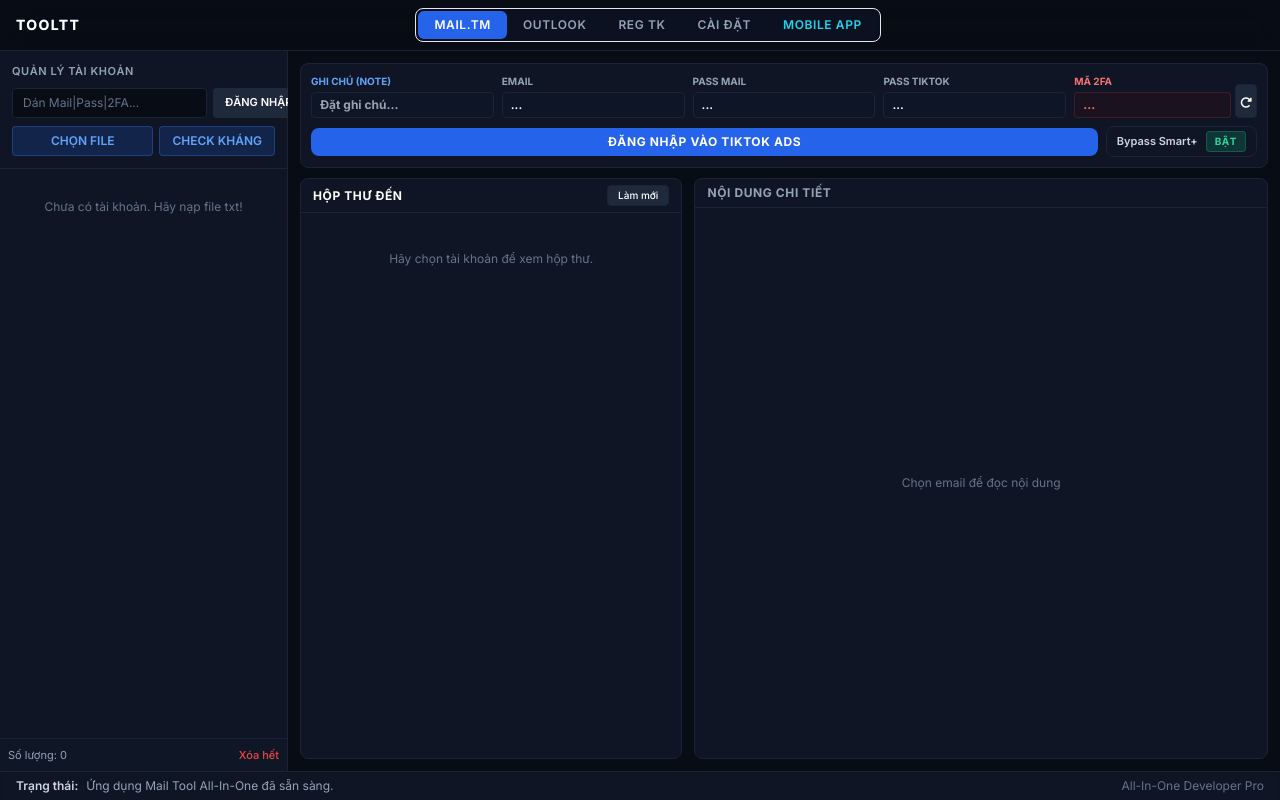
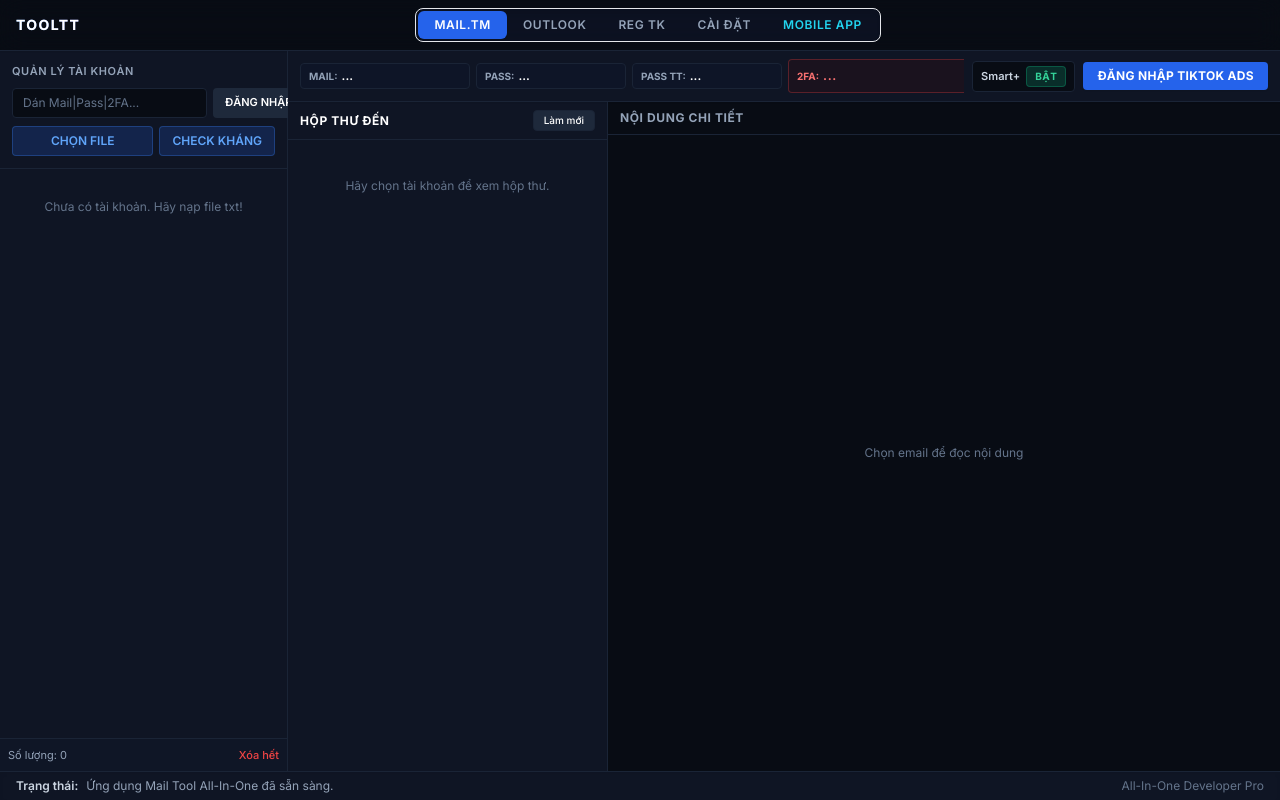
Before and after one commit to tmajh25/Tool-TT-ADS, a browser extension: page index.html in a window 1280 px wide. Drawn offline with nearby package versions, Linux system fonts and the light colour scheme.

Commit message:
Optimize layout: slim horizontal control toolbar and full-height inbox/reader workspace

```diff
--- a/index.html
+++ b/index.html
@@ -292,6 +292,21 @@
         html:not(.dark) #toast #toast-msg {
             color: #0F172A !important;
         }
+
+        /* Unified Top Control Toolbar styling */
+        .toolbar-field {
+            background-color: rgba(15, 23, 42, 0.5);
+            border: 1px solid var(--border-color);
+        }
+        html:not(.dark) .toolbar-field {
+            background-color: #FFFFFF !important;
+            border-color: #CBD5E1 !important;
+        }
+        .toolbar-field input {
+            background-color: transparent !important;
+            border: none !important;
+            box-shadow: none !important;
+        }
     </style>
     <!-- Axios CDN for API calls in frontend -->
     <script src="https://cdn.jsdelivr.net/npm/axios/dist/axios.min.js"></script>
@@ -373,62 +388,72 @@
             </aside>
 
             <!-- RIGHT PANEL: CHI TIẾT & HỘP THƯ -->
-            <section class="flex-1 flex flex-col h-full bg-cyber-bg overflow-hidden p-3">
-                <!-- KHUNG THÔNG TIN ACC (INFO BOX GỌN GÀNG) -->
-                <div class="bg-cyber-card border border-cyber-border rounded-lg p-2.5 mb-2.5 shadow-sm">
-                    <div class="grid grid-cols-5 gap-2 mb-2">
-                        <div class="relative">
-                            <label class="block text-[10px] font-bold text-blue-400 uppercase mb-0.5">Ghi chú (Note)</label>
-                            <input id="mailtm-info-note" type="text" placeholder="Đặt ghi chú..."
-                                   class="w-full text-xs font-bold bg-slate-900/50 border border-cyber-border rounded px-2 py-1 text-blue-400 focus:outline-none focus:border-blue-500/50 transition">
+            <section class="flex-1 flex flex-col h-full bg-cyber-bg overflow-hidden">
+                <!-- TOP CONTROL TOOLBAR (HEIGHT ~40px) -->
+                <div class="bg-cyber-card border-b border-cyber-border px-3 py-1.5 flex items-center justify-between gap-2 flex-shrink-0 shadow-sm z-10">
+                    <!-- Thông tin Acc: Mail, Pass, 2FA, Note -->
+                    <div class="flex items-center gap-1.5 flex-1 min-w-0 overflow-x-auto py-0.5">
+                        <!-- Mail -->
+                        <div class="toolbar-field flex items-center rounded px-2 py-1 min-w-[170px] max-w-[240px] flex-1" title="Click để sao chép Email">
+                            <span class="text-[10px] font-bold text-slate-400 uppercase mr-1 flex-shrink-0">Mail:</span>
+                            <input id="mailtm-info-email" readonly type="text" value="..." onclick="copyField(this, 'Email')"
+                                   class="text-xs font-semibold text-white cursor-pointer w-full focus:outline-none truncate">
                         </div>
-                        <div class="relative">
-                            <label class="block text-[10px] font-bold text-slate-400 uppercase mb-0.5">Email</label>
-                            <input id="mailtm-info-email" readonly type="text" value="..." onclick="copyField(this, 'Email')"
-                                   class="w-full text-xs font-semibold bg-slate-900/50 border border-cyber-border rounded px-2 py-1 text-white cursor-pointer hover:border-blue-500/50 transition">
+
+                        <!-- Pass Mail -->
+                        <div class="toolbar-field flex items-center rounded px-2 py-1 min-w-[110px] max-w-[150px] flex-shrink-0" title="Click để sao chép Pass Mail">
+                            <span class="text-[10px] font-bold text-slate-400 uppercase mr-1 flex-shrink-0">Pass:</span>
+                            <input id="mailtm-info-pass" readonly type="text" value="..." onclick="copyField(this, 'Pass Mail')"
+                                   class="text-xs font-semibold text-white cursor-pointer w-full focus:outline-none truncate">
                         </div>
-                        <div class="relative">
-                            <label class="block text-[10px] font-bold text-slate-400 uppercase mb-0.5">Pass Mail</label>
-                            <input id="mailtm-info-pass" readonly type="text" value="..." onclick="copyField(this, 'Pass Mail')"
-                                   class="w-full text-xs font-semibold bg-slate-900/50 border border-cyber-border rounded px-2 py-1 text-white cursor-pointer hover:border-blue-500/50 transition">
+
+                        <!-- Pass TikTok -->
+                        <div class="toolbar-field flex items-center rounded px-2 py-1 min-w-[110px] max-w-[150px] flex-shrink-0" title="Click để sao chép Pass TikTok">
+                            <span class="text-[10px] font-bold text-slate-400 uppercase mr-1 flex-shrink-0">Pass TT:</span>
+                            <input id="mailtm-info-pass2" readonly type="text" value="..." onclick="copyField(this, 'Pass TikTok')"
+                                   class="text-xs font-semibold text-white cursor-pointer w-full focus:outline-none truncate">
                         </div>
-                        <div class="relative">
-                            <label class="block text-[10px] font-bold text-slate-400 uppercase mb-0.5">Pass TikTok</label>
-                            <input id="mailtm-info-pass2" readonly type="text" value="..." onclick="copyField(this, 'Pass TikTok')"
-                                   class="w-full text-xs font-semibold bg-slate-900/50 border border-cyber-border rounded px-2 py-1 text-white cursor-pointer hover:border-blue-500/50 transition">
+
+                        <!-- Mã 2FA -->
+                        <div class="flex items-center bg-red-950/20 border border-red-500/30 rounded px-2 py-1 min-w-[125px] flex-shrink-0" title="Click để sao chép Mã 2FA">
+                            <span class="text-[10px] font-bold text-red-400 uppercase mr-1 flex-shrink-0">2FA:</span>
+                            <input id="mailtm-info-2fa" readonly type="text" value="..." onclick="copyField(this, '2FA Code')"
+                                   class="bg-transparent text-xs font-bold text-red-400 cursor-pointer w-full focus:outline-none tracking-wider">
+                            <button onclick="mailtmRefresh2FA()" class="ml-1 text-slate-400 hover:text-white transition flex-shrink-0" title="Lấy mã 2FA mới">
+                                <i class="fa-solid fa-rotate-right text-[10px]"></i>
+                            </button>
                         </div>
-                        <div class="relative flex items-end">
-                            <div class="flex-1 mr-1">
-                                <label class="block text-[10px] font-bold text-red-400 uppercase mb-0.5">Mã 2FA</label>
-                                <input id="mailtm-info-2fa" readonly type="text" value="..." onclick="copyField(this, '2FA Code')"
-                                       class="w-full text-xs font-bold bg-red-950/20 border border-red-500/20 rounded px-2 py-1 text-red-400 cursor-pointer hover:border-red-500/50 transition">
-                            </div>
-                            <button onclick="mailtmRefresh2FA()" class="bg-slate-800 hover:bg-slate-700 border border-cyber-border p-1 rounded text-slate-300 hover:text-white transition" title="Làm mới 2FA">
-                                <i class="fa-solid fa-rotate-right text-xs"></i>
-                            </button>
+
+                        <!-- Ghi chú (Note) -->
+                        <div class="toolbar-field flex items-center rounded px-2 py-1 min-w-[100px] max-w-[140px] flex-shrink-0">
+                            <span class="text-[10px] font-bold text-blue-400 uppercase mr-1 flex-shrink-0">Note:</span>
+                            <input id="mailtm-info-note" type="text" placeholder="Ghi chú..."
+                                   class="text-xs font-medium text-blue-400 placeholder-slate-500 w-full focus:outline-none">
                         </div>
                     </div>
 
-                    <!-- Dòng thao tác gộp Đăng nhập & Bypass Smart+ -->
-                    <div class="flex items-center space-x-2">
-                        <button onclick="window.tabMailtm.mailtmRunSelenium()" class="flex-1 bg-blue-600 hover:bg-blue-500 text-xs font-bold text-white tracking-wider py-1.5 px-3 rounded-lg transition shadow-sm flex items-center justify-center">
-                            <span>ĐĂNG NHẬP VÀO TIKTOK ADS</span>
-                        </button>
-                        <div class="flex items-center space-x-2 px-2.5 py-1 bg-cyber-bg/70 border border-cyber-border rounded-lg flex-shrink-0">
-                            <span class="text-[11px] font-semibold text-slate-300">Bypass Smart+</span>
+                    <!-- Actions bên phải: Smart+ & Đăng nhập -->
+                    <div class="flex items-center space-x-2 flex-shrink-0">
+                        <div class="flex items-center space-x-1.5 px-2 py-1 bg-cyber-bg border border-cyber-border rounded">
+                            <span class="text-[11px] font-semibold text-slate-300">Smart+</span>
                             <button id="mailtm-btn-smartplus" onclick="window.tabMailtm.toggleSmartPlus()"
                                     class="px-2 py-0.5 rounded text-[10px] font-bold tracking-wider transition border bg-emerald-500/20 text-emerald-400 border-emerald-500/30 hover:bg-emerald-500/30">
                                 <span id="mailtm-smartplus-status">BẬT</span>
                             </button>
                         </div>
+
+                        <button onclick="window.tabMailtm.mailtmRunSelenium()"
+                                class="bg-blue-600 hover:bg-blue-500 text-xs font-bold text-white tracking-wide py-1.5 px-3.5 rounded transition shadow-sm flex items-center space-x-1.5 flex-shrink-0">
+                            <span>ĐĂNG NHẬP TIKTOK ADS</span>
+                        </button>
                     </div>
                 </div>
 
-                <!-- CHIA ĐÔI INBOX VÀ NỘI DUNG (VERTICAL DIVISION) -->
-                <div class="flex-1 flex space-x-3 overflow-hidden">
-                    <!-- HỘP THƯ (INBOX LIST) -->
-                    <div class="w-2/5 bg-cyber-card border border-cyber-border rounded-lg flex flex-col overflow-hidden shadow-sm">
-                        <div class="px-3 py-1.5 border-b border-cyber-border flex items-center justify-between">
+                <!-- WORKSPACE FULL HEIGHT (CHIA ĐÔI DỌC INBOX & TRÌNH ĐỌC) -->
+                <div class="flex-1 flex overflow-hidden">
+                    <!-- HỘP THƯ ĐẾN (INBOX LIST - 320PX) -->
+                    <div class="w-80 bg-cyber-card border-r border-cyber-border flex flex-col overflow-hidden flex-shrink-0 shadow-sm">
+                        <div class="px-3 py-2 border-b border-cyber-border flex items-center justify-between">
                             <h3 class="text-xs font-bold text-white uppercase tracking-wider">Hộp Thư Đến</h3>
                             <button onclick="window.tabMailtm.mailtmRefreshInbox()" class="text-[10px] bg-slate-800 hover:bg-slate-700 px-2.5 py-0.5 rounded border border-cyber-border text-slate-300 font-medium transition-colors">
                                 <span>Làm mới</span>
@@ -439,16 +464,13 @@
                         </div>
                     </div>
 
-                    <!-- NỘI DUNG THƯ CHI TIẾT -->
-                    <div class="w-3/5 bg-cyber-card border border-cyber-border rounded-lg flex flex-col overflow-hidden shadow-sm">
-                        <!-- Header Content -->
-                        <div class="px-3 py-1.5 border-b border-cyber-border flex items-center justify-between">
+                    <!-- NỘI DUNG THƯ CHI TIẾT (READER - EXPANDED FULL WIDTH) -->
+                    <div class="flex-1 bg-cyber-bg flex flex-col overflow-hidden">
+                        <div class="px-3 py-2 border-b border-cyber-border flex items-center justify-between bg-cyber-card/50">
                             <span class="text-xs font-bold text-slate-400 uppercase tracking-wider">Nội Dung Chi Tiết</span>
                         </div>
 
-                        <!-- Area Reader -->
-                        <div class="flex-1 p-2.5 overflow-y-auto relative" id="mail-reader-container">
-                            <!-- Iframe HTML view (Render 100% css/layout natively!) -->
+                        <div class="flex-1 p-3 overflow-y-auto relative" id="mail-reader-container">
                             <iframe id="email-html-content" class="w-full h-full bg-white rounded border-0 hidden"></iframe>
 
                             <div id="mail-reader-empty" class="absolute inset-0 flex items-center justify-center text-slate-500 text-xs">
@@ -504,57 +526,69 @@
             </aside>
 
             <!-- RIGHT PANEL: CHI TIẾT & HỘP THƯ -->
-            <section class="flex-1 flex flex-col h-full bg-cyber-bg overflow-hidden p-3">
-                <!-- KHUNG THÔNG TIN ACC (INFO BOX GỌN GÀNG) -->
-                <div class="bg-cyber-card border border-cyber-border rounded-lg p-2.5 mb-2.5 shadow-sm">
-                    <div class="grid grid-cols-5 gap-2 mb-2">
-                        <div class="relative">
-                            <label class="block text-[10px] font-bold text-blue-400 uppercase mb-0.5">Ghi chú (Note)</label>
-                            <input id="outlook-info-note" type="text" placeholder="Đặt ghi chú..."
-                                   class="w-full text-xs font-bold bg-slate-900/50 border border-cyber-border rounded px-2 py-1 text-blue-400 focus:outline-none focus:border-blue-500/50 transition">
+            <section class="flex-1 flex flex-col h-full bg-cyber-bg overflow-hidden">
+                <!-- TOP CONTROL TOOLBAR (HEIGHT ~40px) -->
+                <div class="bg-cyber-card border-b border-cyber-border px-3 py-1.5 flex items-center justify-between gap-2 flex-shrink-0 shadow-sm z-10">
+                    <!-- Thông tin Acc: User, Mail, Pass TT, Pass Mail, Note -->
+                    <div class="flex items-center gap-1.5 flex-1 min-w-0 overflow-x-auto py-0.5">
+                        <!-- User/Mail -->
+                        <div class="toolbar-field flex items-center rounded px-2 py-1 min-w-[150px] max-w-[210px] flex-1" title="Click để sao chép Username">
+                            <span class="text-[10px] font-bold text-slate-400 uppercase mr-1 flex-shrink-0">User:</span>
+                            <input id="outlook-info-user" readonly type="text" value="..." onclick="copyField(this, 'Username')"
+                                   class="text-xs font-semibold text-white cursor-pointer w-full focus:outline-none truncate">
                         </div>
-                        <div class="relative">
-                            <label class="block text-[10px] font-bold text-slate-400 uppercase mb-0.5">User/Mail</label>
-                            <input id="outlook-info-user" readonly type="text" value="..." onclick="copyField(this, 'Username')"
-                                   class="w-full text-xs font-semibold bg-slate-900/50 border border-cyber-border rounded px-2 py-1 text-white cursor-pointer hover:border-blue-500/50 transition">
+
+                        <!-- Email Outlook -->
+                        <div class="toolbar-field flex items-center rounded px-2 py-1 min-w-[170px] max-w-[230px] flex-1" title="Click để sao chép Email">
+                            <span class="text-[10px] font-bold text-slate-400 uppercase mr-1 flex-shrink-0">Mail:</span>
+                            <input id="outlook-info-email" readonly type="text" value="..." onclick="copyField(this, 'Email')"
+                                   class="text-xs font-semibold text-white cursor-pointer w-full focus:outline-none truncate">
                         </div>
-                        <div class="relative">
-                            <label class="block text-[10px] font-bold text-slate-400 uppercase mb-0.5">Email Outlook</label>
-                            <input id="outlook-info-email" readonly type="text" value="..." onclick="copyField(this, 'Email')"
-                                   class="w-full text-xs font-semibold bg-slate-900/50 border border-cyber-border rounded px-2 py-1 text-white cursor-pointer hover:border-blue-500/50 transition">
+
+                        <!-- Pass TikTok -->
+                        <div class="toolbar-field flex items-center rounded px-2 py-1 min-w-[110px] max-w-[150px] flex-shrink-0" title="Click để sao chép Pass TikTok">
+                            <span class="text-[10px] font-bold text-slate-400 uppercase mr-1 flex-shrink-0">Pass TT:</span>
+                            <input id="outlook-info-pass-tt" readonly type="text" value="..." onclick="copyField(this, 'Pass TikTok')"
+                                   class="text-xs font-semibold text-white cursor-pointer w-full focus:outline-none truncate">
                         </div>
-                        <div class="relative">
-                            <label class="block text-[10px] font-bold text-slate-400 uppercase mb-0.5">Pass TikTok</label>
-                            <input id="outlook-info-pass-tt" readonly type="text" value="..." onclick="copyField(this, 'Pass TikTok')"
-                                   class="w-full text-xs font-semibold bg-slate-900/50 border border-cyber-border rounded px-2 py-1 text-white cursor-pointer hover:border-blue-500/50 transition">
+
+                        <!-- Pass Outlook -->
+                        <div class="toolbar-field flex items-center rounded px-2 py-1 min-w-[110px] max-w-[150px] flex-shrink-0" title="Click để sao chép Pass Outlook">
+                            <span class="text-[10px] font-bold text-slate-400 uppercase mr-1 flex-shrink-0">Pass Mail:</span>
+                            <input id="outlook-info-pass-mail" readonly type="text" value="..." onclick="copyField(this, 'Pass Outlook')"
+                                   class="text-xs font-semibold text-white cursor-pointer w-full focus:outline-none truncate">
                         </div>
-                        <div class="relative">
-                            <label class="block text-[10px] font-bold text-slate-400 uppercase mb-0.5">Pass Outlook</label>
-                            <input id="outlook-info-pass-mail" readonly type="text" value="..." onclick="copyField(this, 'Pass Outlook')"
-                                   class="w-full text-xs font-semibold bg-slate-900/50 border border-cyber-border rounded px-2 py-1 text-white cursor-pointer hover:border-blue-500/50 transition">
+
+                        <!-- Ghi chú (Note) -->
+                        <div class="toolbar-field flex items-center rounded px-2 py-1 min-w-[100px] max-w-[140px] flex-shrink-0">
+                            <span class="text-[10px] font-bold text-blue-400 uppercase mr-1 flex-shrink-0">Note:</span>
+                            <input id="outlook-info-note" type="text" placeholder="Ghi chú..."
+                                   class="text-xs font-medium text-blue-400 placeholder-slate-500 w-full focus:outline-none">
                         </div>
                     </div>
 
-                    <!-- Dòng thao tác gộp Đăng nhập & Bypass Smart+ -->
-                    <div class="flex items-center space-x-2">
-                        <button onclick="window.tabOutlook.outlookRunSelenium()" class="flex-1 bg-blue-600 hover:bg-blue-500 text-xs font-bold text-white tracking-wider py-1.5 px-3 rounded-lg transition shadow-sm flex items-center justify-center">
-                            <span>MỞ TRÌNH DUYỆT ĐĂNG NHẬP</span>
-                        </button>
-                        <div class="flex items-center space-x-2 px-2.5 py-1 bg-cyber-bg/70 border border-cyber-border rounded-lg flex-shrink-0">
-                            <span class="text-[11px] font-semibold text-slate-300">Bypass Smart+</span>
+                    <!-- Actions bên phải: Smart+ & Đăng nhập -->
+                    <div class="flex items-center space-x-2 flex-shrink-0">
+                        <div class="flex items-center space-x-1.5 px-2 py-1 bg-cyber-bg border border-cyber-border rounded">
+                            <span class="text-[11px] font-semibold text-slate-300">Smart+</span>
                             <button id="outlook-btn-smartplus" onclick="window.tabOutlook.toggleSmartPlus()"
                                     class="px-2 py-0.5 rounded text-[10px] font-bold tracking-wider transition border bg-emerald-500/20 text-emerald-400 border-emerald-500/30 hover:bg-emerald-500/30">
                                 <span id="outlook-smartplus-status">BẬT</span>
                             </button>
                         </div>
+
+                        <button onclick="window.tabOutlook.outlookRunSelenium()"
+                                class="bg-blue-600 hover:bg-blue-500 text-xs font-bold text-white tracking-wide py-1.5 px-3.5 rounded transition shadow-sm flex items-center space-x-1.5 flex-shrink-0">
+                            <span>MỞ TRÌNH DUYỆT ĐĂNG NHẬP</span>
+                        </button>
                     </div>
                 </div>
 
-                <!-- CHIA ĐÔI INBOX VÀ NỘI DUNG (VERTICAL DIVISION) -->
-                <div class="flex-1 flex space-x-3 overflow-hidden">
-                    <!-- HỘP THƯ (INBOX LIST) -->
-                    <div class="w-2/5 bg-cyber-card border border-cyber-border rounded-lg flex flex-col overflow-hidden shadow-sm">
-                        <div class="px-3 py-1.5 border-b border-cyber-border flex items-center justify-between">
+                <!-- WORKSPACE FULL HEIGHT (CHIA ĐÔI DỌC INBOX & TRÌNH ĐỌC) -->
+                <div class="flex-1 flex overflow-hidden">
+                    <!-- HỘP THƯ ĐẾN (INBOX LIST - 320PX) -->
+                    <div class="w-80 bg-cyber-card border-r border-cyber-border flex flex-col overflow-hidden flex-shrink-0 shadow-sm">
+                        <div class="px-3 py-2 border-b border-cyber-border flex items-center justify-between">
                             <h3 class="text-xs font-bold text-white uppercase tracking-wider">Hộp Thư Đến</h3>
                             <button onclick="window.tabOutlook.outlookRefreshInbox()" class="text-[10px] bg-slate-800 hover:bg-slate-700 px-2.5 py-0.5 rounded border border-cyber-border text-slate-300 font-medium transition-colors">
                                 <span>Làm mới</span>
@@ -565,15 +599,13 @@
                         </div>
                     </div>
 
-                    <!-- NỘI DUNG THƯ CHI TIẾT -->
-                    <div class="w-3/5 bg-cyber-card border border-cyber-border rounded-lg flex flex-col overflow-hidden shadow-sm">
-                        <!-- Header Content -->
-                        <div class="px-3 py-1.5 border-b border-cyber-border flex items-center justify-between">
+                    <!-- NỘI DUNG THƯ CHI TIẾT (READER - EXPANDED FULL WIDTH) -->
+                    <div class="flex-1 bg-cyber-bg flex flex-col overflow-hidden">
+                        <div class="px-3 py-2 border-b border-cyber-border flex items-center justify-between bg-cyber-card/50">
                             <span class="text-xs font-bold text-slate-400 uppercase tracking-wider">Nội Dung Chi Tiết</span>
                         </div>
 
-                        <!-- Area Reader -->
-                        <div class="flex-1 p-2.5 overflow-y-auto relative" id="outlook-reader-container">
+                        <div class="flex-1 p-3 overflow-y-auto relative" id="outlook-reader-container">
                             <pre id="outlook-text-content" class="text-xs text-slate-300 font-mono whitespace-pre-wrap leading-relaxed w-full h-full"></pre>
 
                             <div id="outlook-reader-empty" class="absolute inset-0 flex items-center justify-center text-slate-500 text-xs">
```
